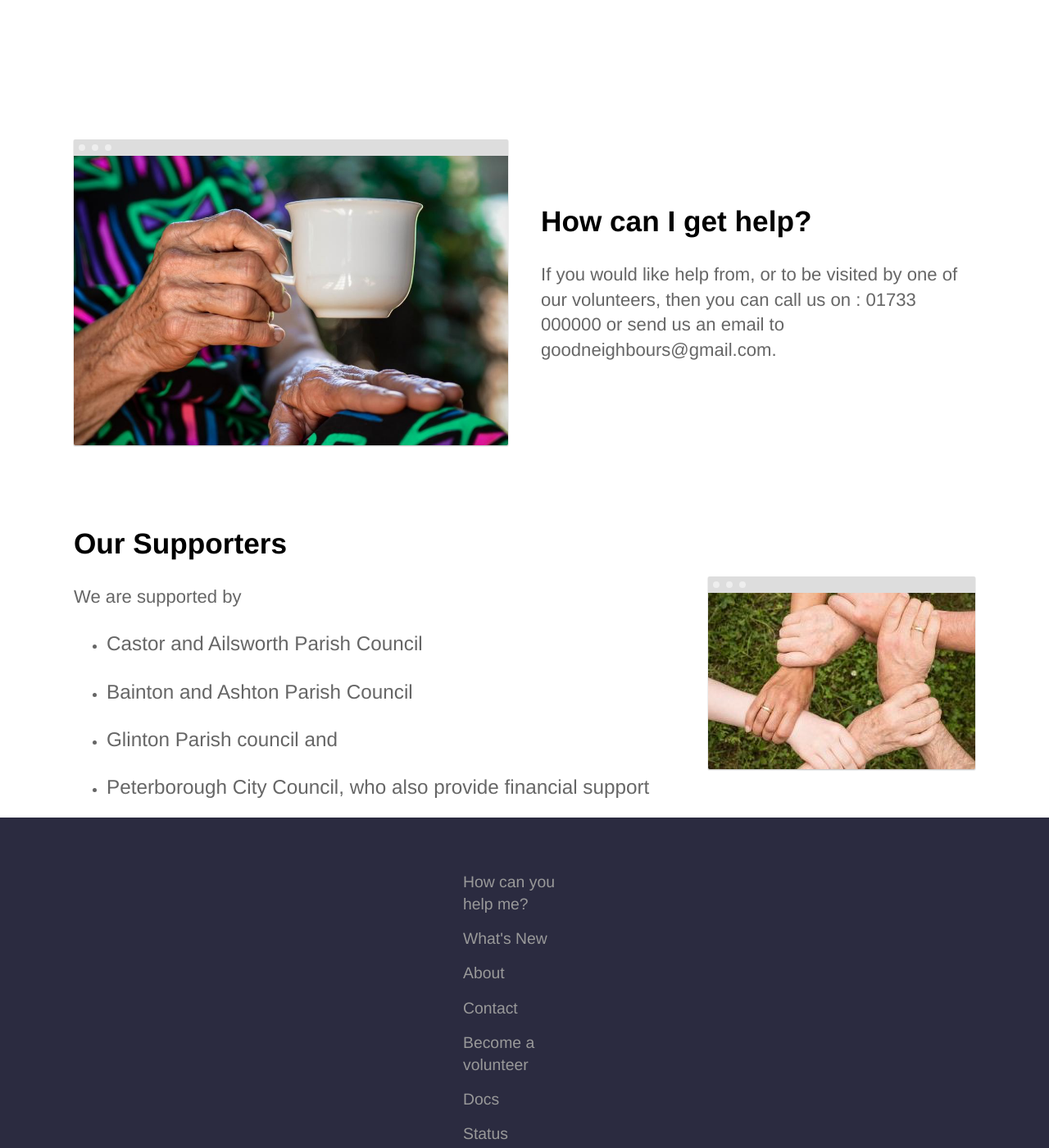
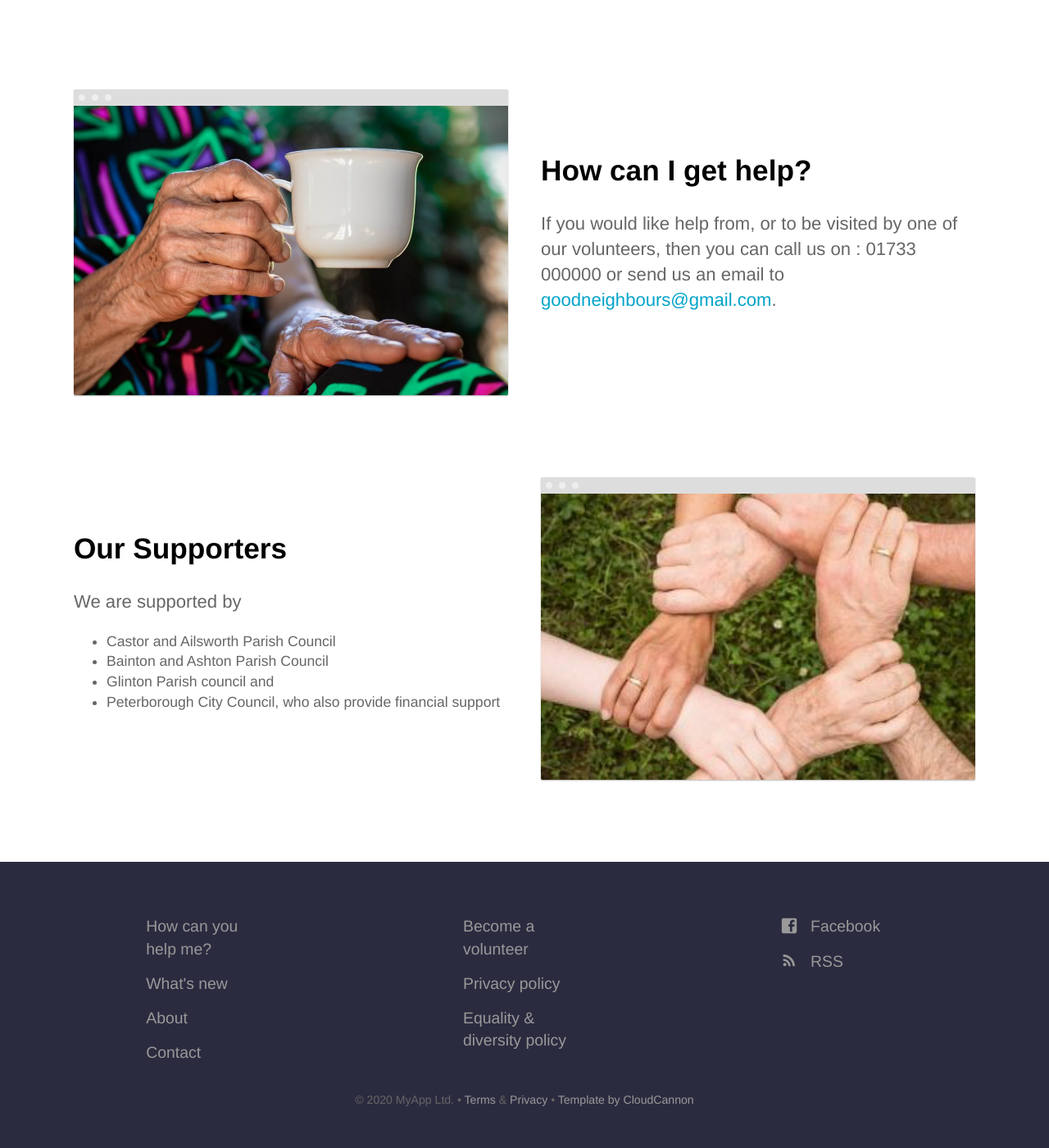
Before and after one commit to chriswilde1946/goodneighboursrp.org.uk, a Jekyll site: the page built from index.html, in a window 1280 px wide and 1400 px high, scrolled down 1956 px. Shown: the whole window at 82% size. Built offline with Jekyll 4.4.1, drawn with Linux system fonts in a browser that asks for light colours; some of the changed text lies outside the part shown.

```diff
--- a/_data/footer.yml
+++ b/_data/footer.yml
@@ -1,27 +1,27 @@
 - links:
   - name: How can you help me?
     link: /help-me/
-  - name: What's New
+  - name: What's new
     link: /whats-new/
   - name: About
     link: /about/
   - name: Contact
     link: /contact/
+- links:
   - name: Become a volunteer
     link: /become-a-volunteer/
     new_window: true
-  - name: Docs
-    link: /
+  - name: Privacy policy
+    link: /PrivacyPolicy/
     new_window: true
-  - name: Status
-    link: /
+  - name: Equality & diversity policy
+    link: /equality/
     new_window: true
+- links:
   - name: Facebook
     link: https://facebook.com/Village Tribune on Facebook/
     new_window: true
     social_icon: Facebook
-
-
   - name: RSS
     link: /feed.xml
     social_icon: RSS
--- a/docker-compose.yml
+++ b/docker-compose.yml
@@ -1,3 +1,4 @@
+version: "3"
 version: "3"
 services:
   openfaas-jekyll:
@@ -6,4 +7,4 @@ services:
     volumes:
       - .:/srv/jekyll
     ports:
-      - 4000:4000
+      - 4001:4000
--- a/index.html
+++ b/index.html
@@ -8,7 +8,7 @@ description: Track and optimize your sales team in real time
 	<div class="text-container">
 		<h1 class="editable">Rural North West Peterborough Good Neighbours Scheme
 		<div>
-			<img src="{{ site.baseurl }}/images/handshake-nb.png" alt="Screenshot" /
+			<img src="{{ site.baseurl }}/images/handshake-nb.png" alt="Screenshot" />
 
 
 	</div>
@@ -18,11 +18,12 @@ description: Track and optimize your sales team in real time
 		<div class="container flex">
 			<div class="text editable">
 
-				<h2><strong> The Rural North West Peterborough Good Neighbours are are committed to following all government advice to prevent the spread of Coronavirus (COVID-19) and as result when the scheme launches later this year, some of the services we normally offer may be restricted while the epidemic lasts.  For the latest government advice on shielding please follow<a href="https://www.peterborough.gov.uk/healthcare/public-health/coronavirus/information-for-people-shielding" ><strong> this link</strong></h2>
+				<h2><strong> The Rural North West Peterborough Good Neighbours are are committed to following all government advice to prevent the spread of Coronavirus (COVID-19) and as result when the scheme launches later this year, some of the services we normally offer may be restricted while the epidemic lasts.  For the latest government advice on shielding please follow<a href="https://www.peterborough.gov.uk/healthcare/public-health/coronavirus/information-for-people-shielding" >this link</a></strong></h2>
 
 			</div>
-</section>
-<div class="content">
+		</div>
+	</section>
+
 	<section>
 		<div class="container flex">
 			<div class="text editable">
@@ -34,20 +35,23 @@ description: Track and optimize your sales team in real time
 			<div class="image">
 				<img src="{{ site.baseurl }}/images/volunteerdriving.png" alt="Screenshot" class="screenshot editable" />
 			</div>
-		</div>	<p>We are a community-based charity that harnesses the skills and goodwill of local volunteers to help vulnerable people of all ages in Ailsworth, Ashton, Bainton, Castor and Glinton, where friends and family are unable to do so. <p>We can help with shopping, collecting prescriptions, providing transport to appointments, doing small one-off jobs around the house and garden or just popping round for a coffee and a chat.<p>So if you think we might be able to help you in any way then click on <a href="/help-me"> How Can We Help You </a> at the top of this page.</p>
-
-
+		</div>
+		</section>
+	<section>
+		<div class="container flex">
+				<div class="text editable">
+					<p>We are a community-based charity that harnesses the skills and goodwill of local volunteers to help vulnerable people of all ages in Ailsworth, Ashton, Bainton, Castor and Glinton, where friends and family are unable to do so. </p> <p>We can help with shopping, collecting prescriptions, providing transport to appointments, doing small one-off jobs around the house and garden or just popping round for a coffee and a chat.</p><p>So if you think we might be able to help you in any way then click on <a href="/help-me"> How Can We Help You </a> at the top of this page.</p>
+				</div>
+		</div>
 
 	</section>
-				</h2>
-				<p> </p>
 
 
 	<section>
 		<div class="container flex">
 			<div class="text editable">
 				<h2><strong>How can I get help?</strong></h2>
-				<p>If you would like help from, or to be visited by one of our volunteers, then you can call us  on : 01733 000000 or send us an email to  goodneighbours@gmail.com.</p>
+				<p>If you would like help from, or to be visited by one of our volunteers, then you can call us  on : 01733 000000 or send us an email to  <a href="mailto:goodneighbours@gmail.com">goodneighbours@gmail.com</a>.</p>
 			</div>
 			<div class="image">
 				<img src="{{ site.baseurl }}/images/hand-holding-tea.jpg" alt="Screenshot" class="screenshot editable" />
@@ -58,23 +62,25 @@ description: Track and optimize your sales team in real time
 	<section>
 		<div class="container flex">
 			<div class="text editable">
-				<h2><strong> Our Supporters <strong></h2>
+				<h2><strong> Our Supporters </strong></h2>
 
-				<p>We are supported by
+				<p>We are supported by</p>
 			<ul>
 
-				<li><p>Castor and Ailsworth Parish Council
+				<li>Castor and Ailsworth Parish Council</li>
 
-				<li><p>Bainton and Ashton Parish Council
+				<li>Bainton and Ashton Parish Council</li>
 
 
-				<li><p>Glinton Parish council and
+				<li>Glinton Parish council and</li>
 
-				<li><p>Peterborough City Council, who also provide financial support</p>
-			<ul>
+				<li>Peterborough City Council, who also provide financial support</li>
+			</ul>
 
 			</div>
 			<div class="image">
 				<img src="{{ site.baseurl }}/images/hands.png" alt="Screenshot" class="screenshot editable" />
 			</div>
 		</div>
+	</section>
+</div>
```
Also changed, not shown: other parts of index.html (+2 -2 lines), _data/navigation.yml (+9 -1 lines), equality.html (added, +94 -0 lines), services.html (added, +37 -0 lines), trustees.html (added, +106 -0 lines).
